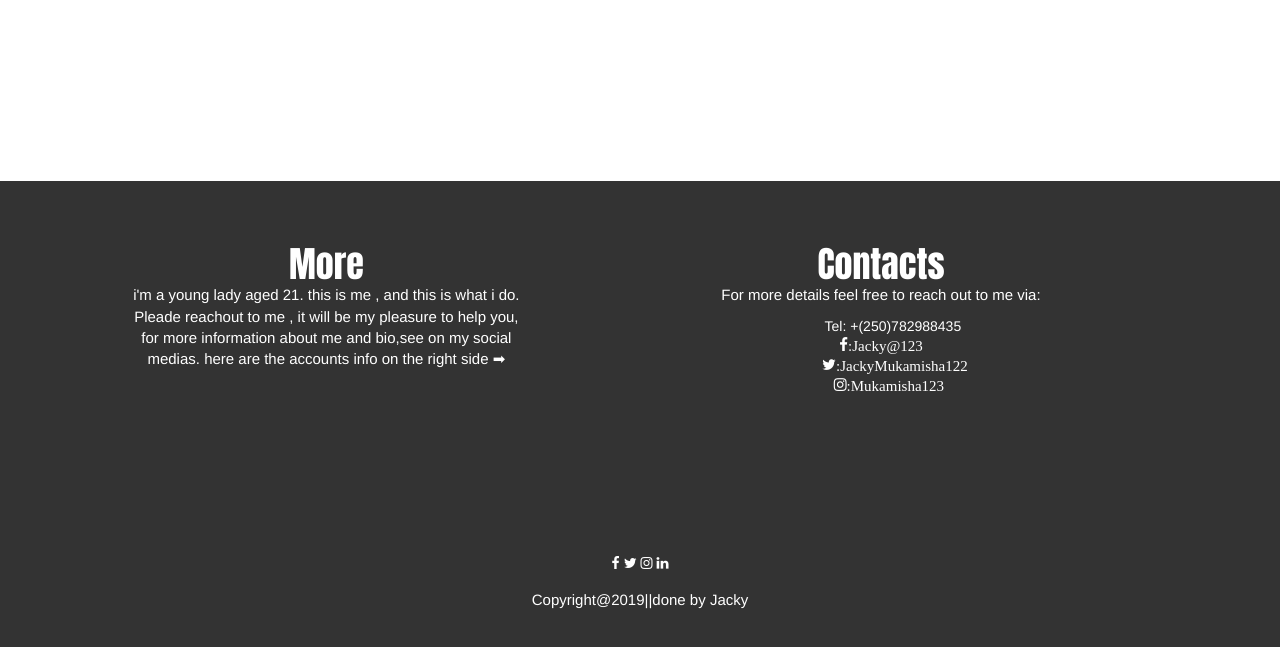
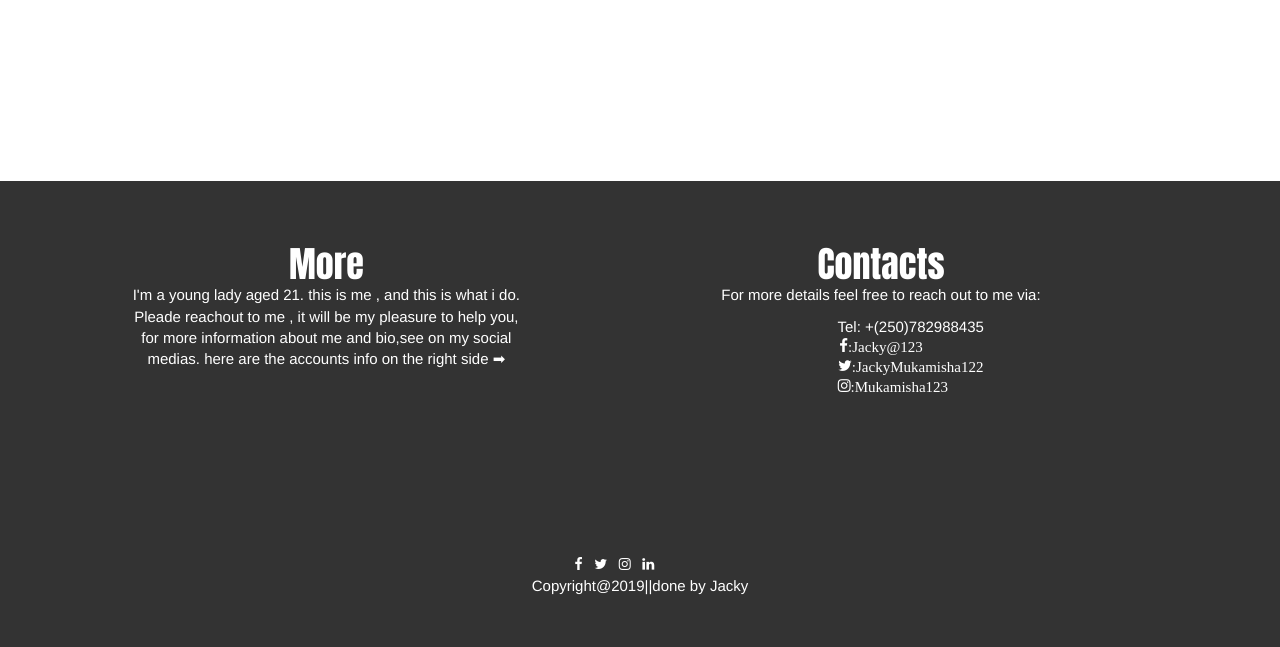
Before and after one commit to mukamisha/Port2, a plain HTML site: page index.html in a window 1280 px wide. Shown: the part 2037-2684 px from the top of the page. Drawn offline with nearby package versions, Linux system fonts and the light colour scheme; files that its build step writes are made by us from their sources; files whose address does not match are found by name; a web font is replaced by a local one.

Commit message:
last commit

```diff
--- a/index.html
+++ b/index.html
@@ -157,7 +157,7 @@
                     <div class="col-md-4" style="margin-top: 5%;margin-left: 10%">
                         <h1 class="my-0 site-logo" style="font-family: 'Anton', sans-serif;">More</span> </a></h1>
                         <p style="font-size: 15px">
-                                i'm a young lady aged 21. this is me , and this is what i do.
+                                I'm a young lady aged 21. this is me , and this is what i do.
                                 Pleade reachout to me , it will be my pleasure to help you,
                                 for more information about me and bio,see on my social medias.
                                  here are the accounts info on the right side &#10145;
@@ -168,10 +168,10 @@
                         <h1 class="my-0 site-logo" style="font-family: 'Anton', sans-serif" id="contacts">Contacts</span> </a></h1>
                         <p style="font-size: 15px">For more details feel free to reach out to me via:</p>
                         <div class="section-title text-center mb-5">
-                                <span style="margin-left:6%" style="font-size: 15px">Tel: +(250)782988435</span><br>
+                                <span style="margin-left:15%;font-size: 15px">Tel: +(250)782988435</span><br>
                                 <span class="icon-facebook" style="font-size: 15px">:Jacky@123</span><br>
-                                <span class="icon-twitter"style="margin-left:7%;font-size: 15px">:JackyMukamisha122</span><br>
-                                <span class="icon-instagram"style="margin-left:4%;font-size: 15px">:Mukamisha123</span><br>
+                                <span class="icon-twitter"style="margin-left:15%;font-size: 15px">:JackyMukamisha122</span><br>
+                                <span class="icon-instagram"style="margin-left:6%;font-size: 15px">:Mukamisha123</span><br>
                               </div>
 
 
@@ -180,12 +180,12 @@
 
                 </div>
                 <div  style="margin-top:10%">
-                        <div class="col-md-12">
-                          <div class="mb-4">
+                        <div>
+                          <div style="width:30%;margin-left: 33%">
                                <span class="icon-facebook"></span></a>
-                                <span class="icon-twitter"></span></a>
-                               <span class="icon-instagram"></span></a>
-                               <span class="icon-linkedin"></span></a>
+                                <span class="icon-twitter" style="margin-left: 2%"></span></a>
+                               <span class="icon-instagram" style="margin-left: 2%"></span></a>
+                               <span class="icon-linkedin" style="margin-left: 2%"></span></a>
                               </div>
                               <p style="font-size: 15px">Copyright@2019||done by Jacky</p>
 
```
